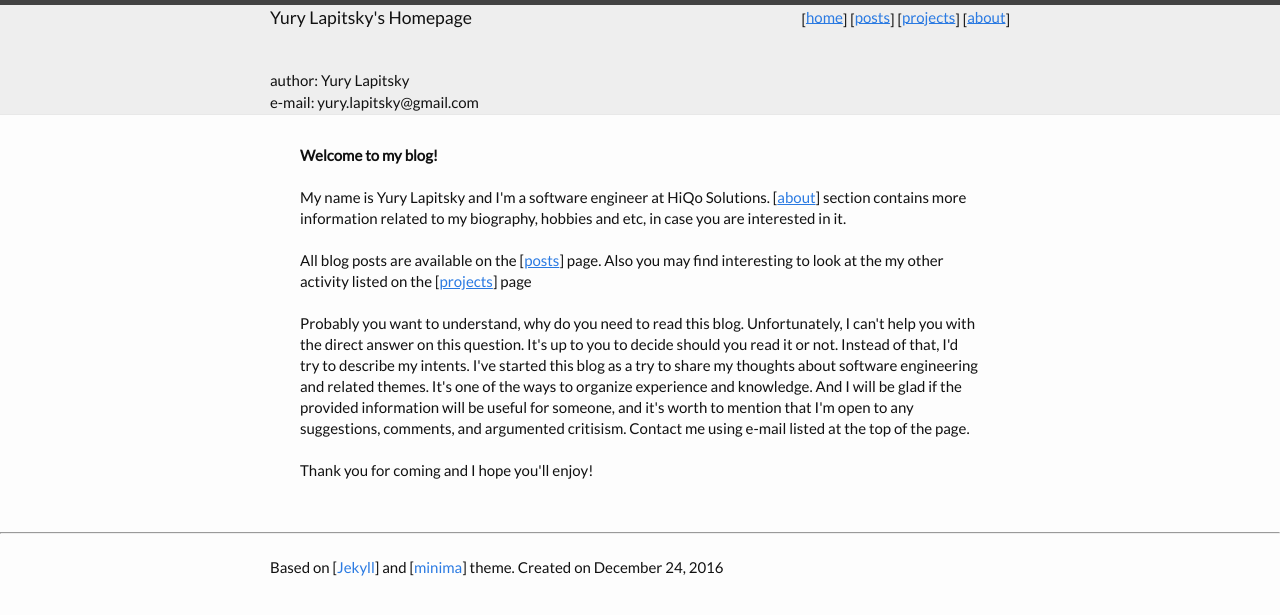
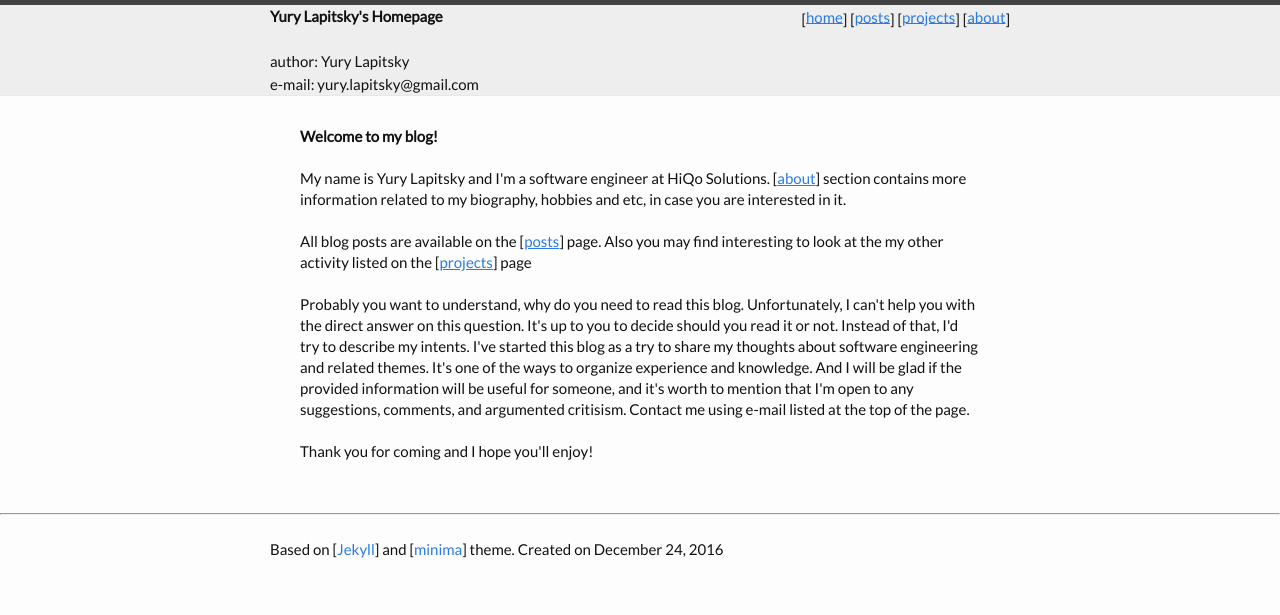
Before and after one commit to skyylex/skyylex.github.io, a Jekyll site: the page built from index.md, in a window 1280 px wide. Shown: the top 615 px of the page. Built offline with Jekyll 4.4.1, drawn with Linux system fonts in a browser that asks for light colours.

Commit message:
Update header.html

```diff
--- a/_includes/header.html
+++ b/_includes/header.html
@@ -33,7 +33,7 @@
 <header class="common_header site-header" role="banner">
   <div class="wrapper">
     <span style="float: left;">
-      <h3>{{ site.title | escape }}</h3>
+      <div style="font-weight: 900;">{{ site.title | escape }}</div>
       <div>&nbsp</div>
       <div>author: Yury Lapitsky</div>
       <div>e-mail: {{ site.email }}</div>
```
